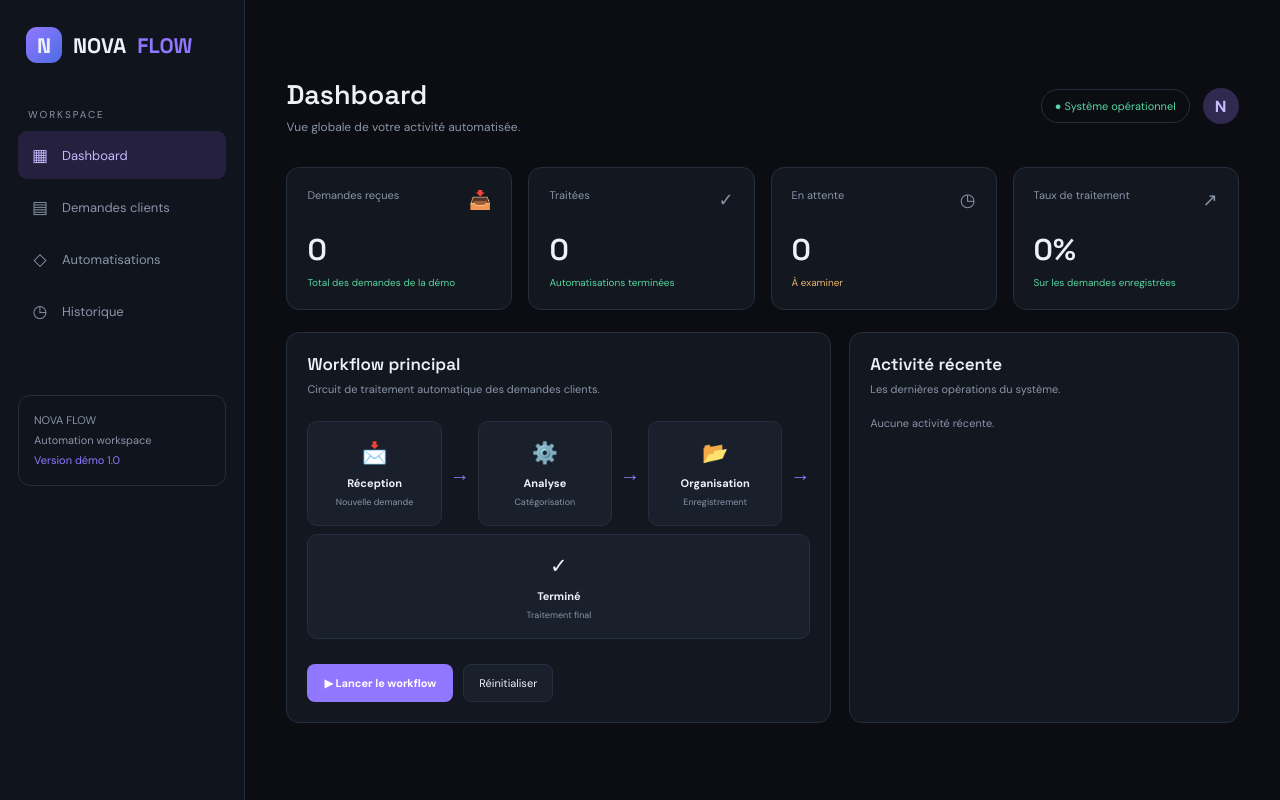
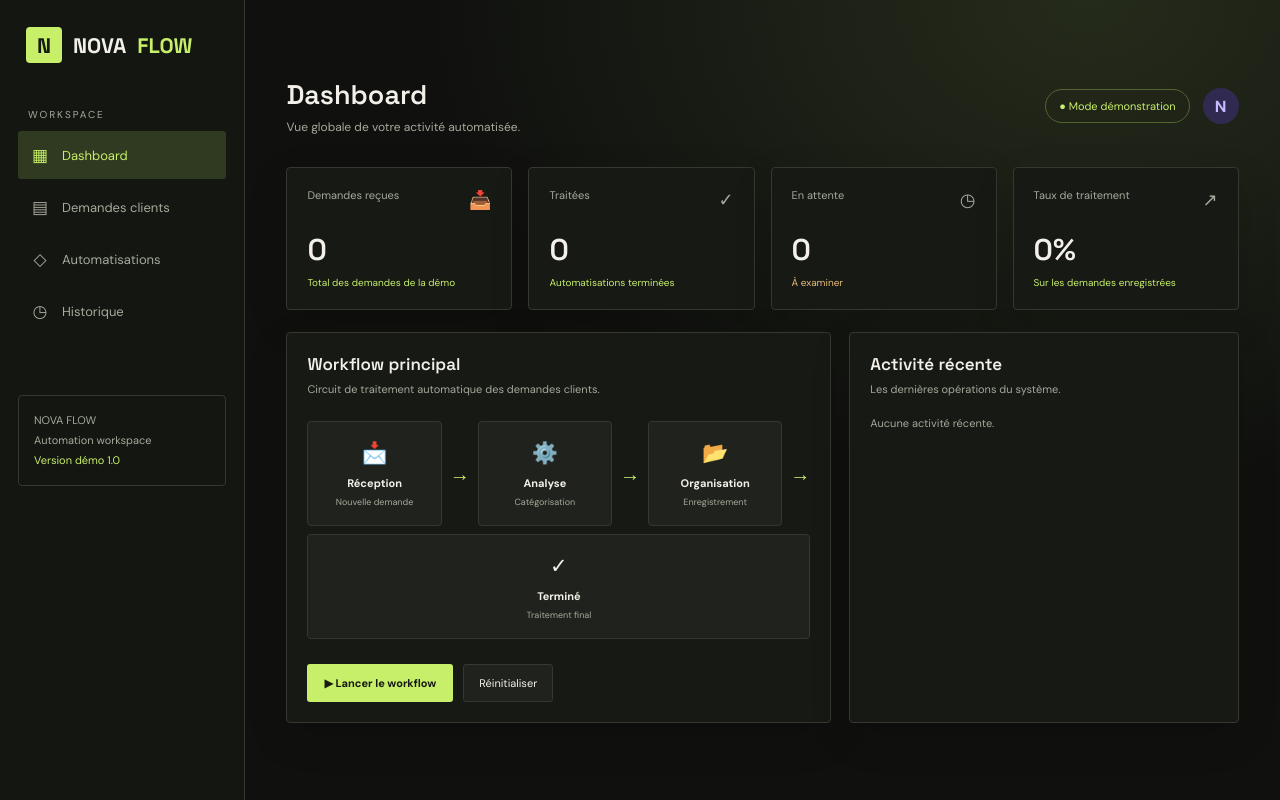
Before and after one commit to skiitodddd/nova-agency, a plain HTML site: page Nova Automation/index.html in a window 1280 px wide. Drawn offline with Linux system fonts and the light colour scheme.

Commit message:
Polish portfolio demo design and clarify demo status

```diff
--- a/Nova Automation/index.html
+++ b/Nova Automation/index.html
@@ -78,6 +78,28 @@ td{font-size:11px;padding:15px 14px;border-bottom:1px solid var(--line)}
 .toast.show{opacity:1;transform:translateY(0)}
 @media(max-width:950px){.app{grid-template-columns:75px 1fr}.sidebar{padding:25px 10px}.brand{font-size:0;padding:0;justify-content:center}.brand .logo{flex-shrink:0}.nav-item{justify-content:center;font-size:0}.nav-icon{font-size:18px}.group-label,.sidebar-bottom{display:none}.stats{grid-template-columns:1fr 1fr}}
 @media(max-width:650px){.app{grid-template-columns:1fr}.sidebar{position:sticky;top:0;z-index:5;display:flex;padding:9px;justify-content:center;border-right:0;border-bottom:1px solid var(--line)}.brand{display:none}.nav-item{margin:0;padding:12px;flex:1}.main{padding:22px 14px}.top{align-items:flex-start}h1{font-size:21px}.top-right .pill{display:none}.stats{gap:9px}.card{padding:14px}.stat-number{font-size:24px}.dashboard-grid{grid-template-columns:1fr}.workflow{flex-direction:column}.arrow{transform:rotate(90deg)}.node{width:100%}.form-grid{grid-template-columns:1fr}.field.full{grid-column:1}}
+
+/* Identité NOVA AI — édition monochrome */
+:root{--bg:#10110f;--panel:#171915;--panel2:#20231d;--line:#34382e;--text:#f2f0e8;--muted:#a6a99b;--purple:#c7ef69;--blue:#c7ef69;--green:#c7ef69;--orange:#e7bb78}
+body{background:radial-gradient(ellipse at 85% 0%,#252b1b 0%,var(--bg) 43%);color:var(--text)}
+.sidebar{background:#141611;border-color:var(--line)}
+.brand span{color:var(--purple)}
+.logo{background:var(--purple);color:#171a10;border-radius:4px}
+.nav-item{border-radius:3px}
+.nav-item:hover,.nav-item.active{background:#303a20;color:var(--purple)}
+.sidebar-bottom,.card{border-radius:4px;border-color:var(--line)}
+.card{box-shadow:0 14px 40px #0002}
+.pill{color:var(--purple);border-color:#53652e}
+.node{border-radius:4px;background:#20231d}
+.node.done{border-color:var(--green);background:#222a19}
+.node.running{border-color:var(--purple);box-shadow:0 0 20px #c7ef6922}
+.primary{background:var(--purple);color:#171a10;border-radius:3px}
+.secondary{border-radius:3px}
+.field input,.field select,.field textarea{border-radius:3px}
+.status{border-radius:3px}
+.toast{border-radius:3px}
+:focus-visible{outline:2px solid var(--purple);outline-offset:3px}
+@media(max-width:650px){.sidebar{background:#141611}}
 </style>
 </head>
 <body>
@@ -95,7 +117,7 @@ td{font-size:11px;padding:15px 14px;border-bottom:1px solid var(--line)}
 <main class="main">
 <header class="top">
  <div><h1 id="pageTitle">Dashboard</h1><p class="subtitle" id="pageSubtitle">Vue globale de votre activité automatisée.</p></div>
- <div class="top-right"><div class="pill">● Système opérationnel</div><div class="avatar">N</div></div>
+ <div class="top-right"><div class="pill">● Mode démonstration</div><div class="avatar">N</div></div>
 </header>
 
 <section class="page active" id="dashboard">
```
